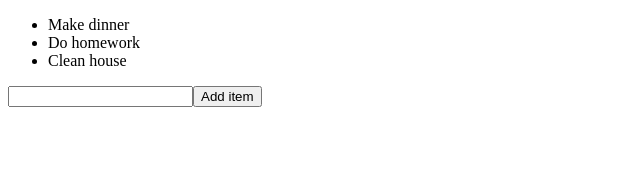
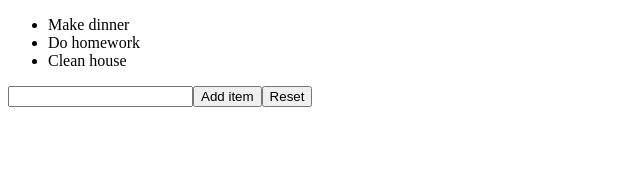
Before and after one commit to MatteoSpinelli/reactDevelhope, a React (Create React App) app in the folder jsx/: page / in a window 1280 px wide. Shown: the top 176 px of the page, without its empty margins (0-640 px from the left). Built offline with nearby package versions, Linux system fonts and the light colour scheme.

Commit message:
add files

```diff
--- a/jsx/src/ToDoList.js
+++ b/jsx/src/ToDoList.js
@@ -20,6 +20,12 @@ export class ToDoList extends React.Component{
         })
     }
 
+    handleReset = () => {
+        this.setState({
+            items: []
+        })
+    }
+
 
     render(){
         return (
@@ -31,6 +37,7 @@ export class ToDoList extends React.Component{
                 </ul>
                 <input ref={this._input} type="text" />
                 <button onClick={this.handleClick}>Add item</button>
+                <button onClick={this.handleReset}>Reset</button>
             </div>
 
         )
```
Also changed, not shown: 1 other file (tests, documents, lock files or other folders).
